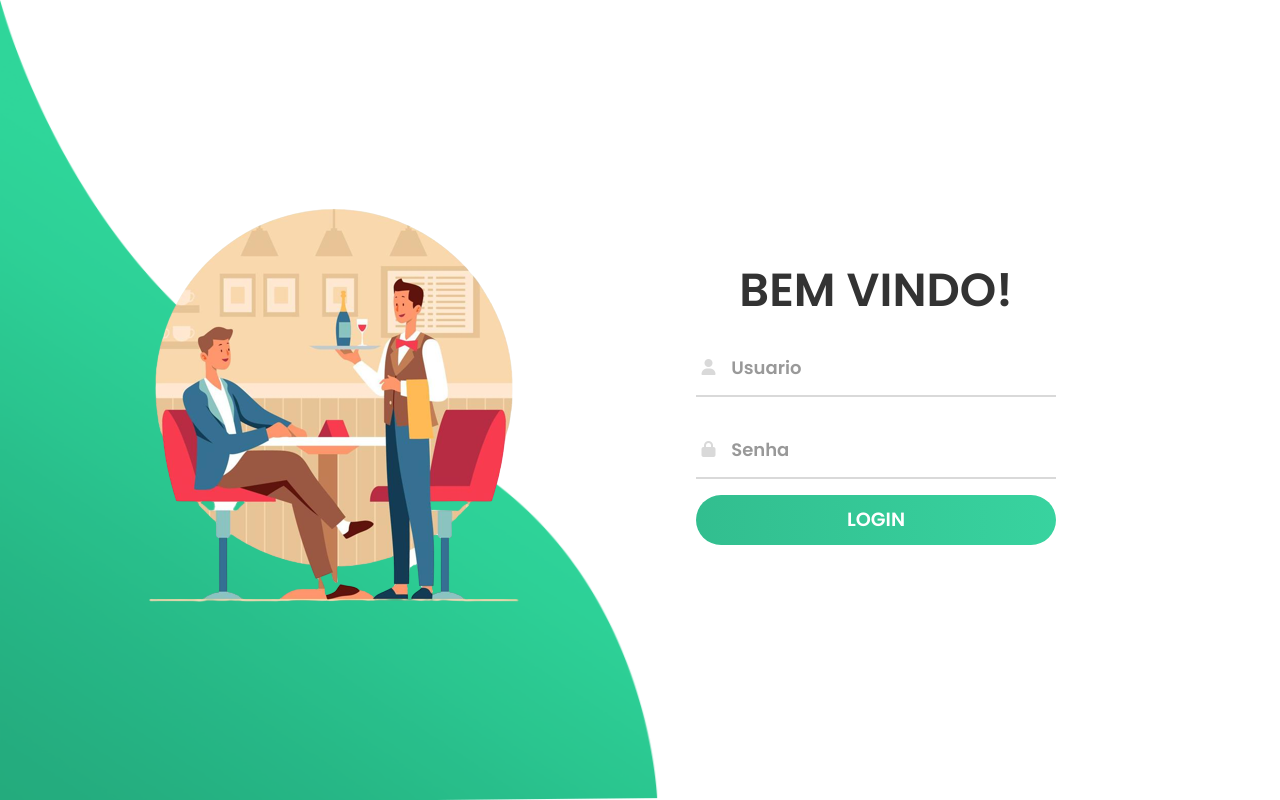
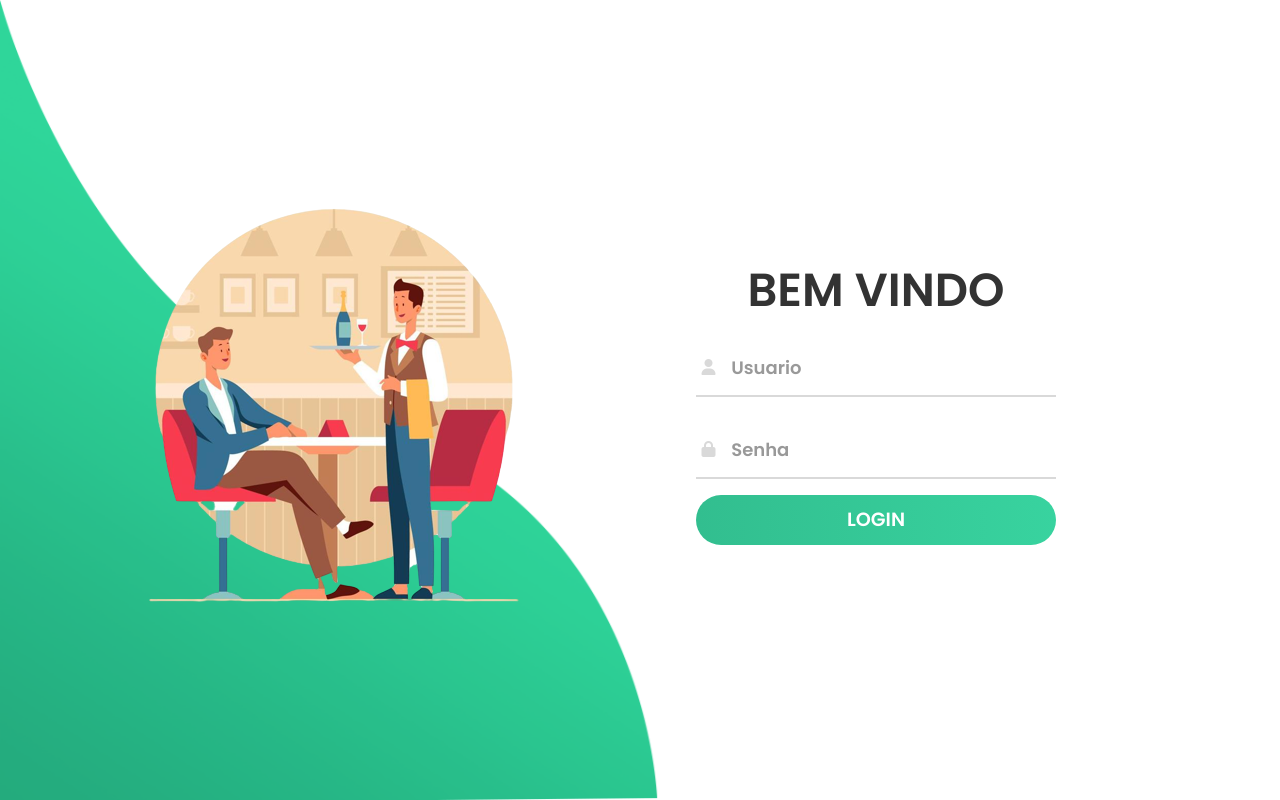
Before and after one commit to PabloDantasDev/Papper-AWEB, a PHP site: page / in a window 1280 px wide. Run offline with PHP 8.4, Linux system fonts and the light colour scheme; some libraries are stand-ins or nearby versions.

Commit message:
Atualzando Titulo

```diff
--- a/index.php
+++ b/index.php
@@ -2,7 +2,7 @@
 <!DOCTYPE html>
 <html>
 <head>
-	<title>Animated Login Form</title>
+	<title>Login</title>
 	<link rel="stylesheet" href="css/style.css">
 	<link href="https://fonts.googleapis.com/css?family=Poppins:600&display=swap" rel="stylesheet">
 	<script src="https://kit.fontawesome.com/a81368914c.js"></script>
@@ -17,7 +17,7 @@
 		<div class="login-content">
 			<form action="index.html">
 
-				<h2 class="title">bem Vindo!</h2>
+				<h2 class="title">Bem vindo</h2>
            		<div class="input-div one">
            		   <div class="i">
            		   		<i class="fas fa-user"></i>
```
